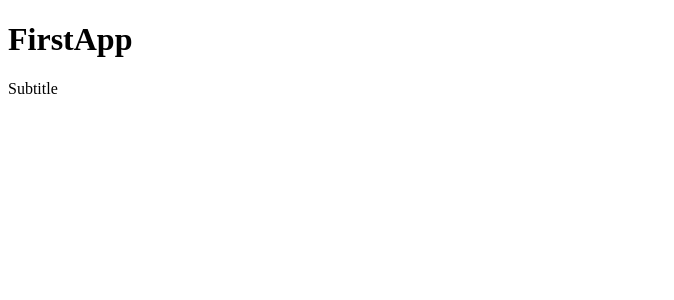
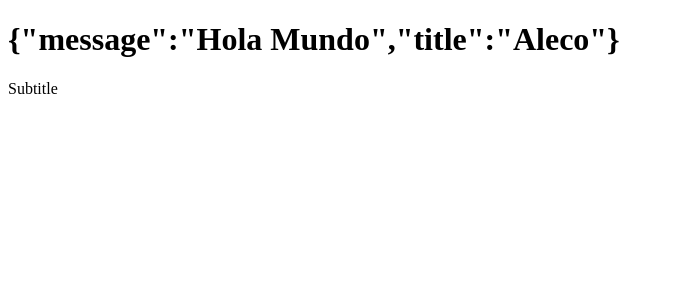
Before and after one commit to alecorodri/counter_app, a React (Vite) app: page / in a window 1280 px wide. Shown: the top 300 px of the page, without its empty margins (0-674 px from the left). Built offline with nearby package versions, Linux system fonts and the light colour scheme.

Commit message:
Impresion de variables en el HTML

```diff
--- a/src/FirstApp.jsx
+++ b/src/FirstApp.jsx
@@ -1,13 +1,24 @@
+
+const newMessage = {
+    message: 'Hola Mundo',
+    title: 'Aleco'
+};
+
+const getResult = () => {
+    return JSON.stringify(newMessage);
+}
+
+
+export const FirstApp = () => {
 
 
 
-
-export const FirstApp = () => {
     return (
         <>
-            <h1>FirstApp</h1>
+            <h1>{getResult()}</h1>
+            {/* <code> { JSON.stringify(newMessage)} </code> */}
             <p>Subtitle</p>
-            </>
+        </>
 
     )
 }
```
